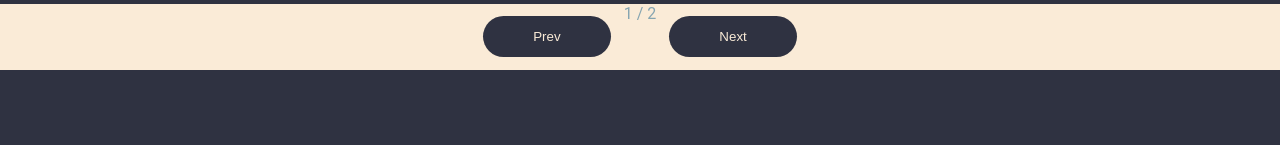
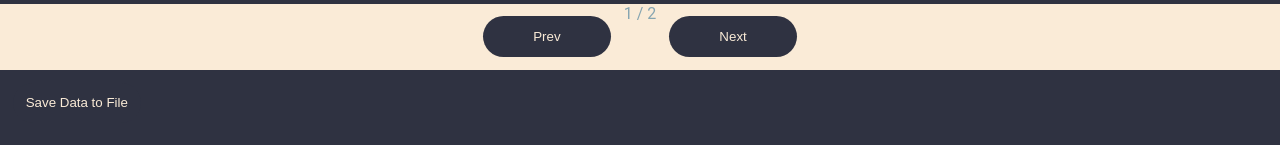
Before and after one commit to FalasFry/flashCards, a React (Vite) app: page / in a window 1280 px wide. Shown: the part 549-694 px from the top of the page. Built offline with nearby package versions, Linux system fonts and the light colour scheme.

Commit message:
writing to file works

```diff
--- /dev/null
+++ b/data.json
@@ -0,0 +1 @@
+{"0":{"Question":"What is a template pattern?","Answer":"If you are building a lot of simmilar classes you can create a template for them and then have subclasses to change only the parts needed to change","Hint":"Only chage parts of superclass"},"1":{"Question":"What is a strategy pattern?","Answer":"When you have multiple choices of algorithms, you can seperate them into subclasses and let the program choose the best one on runtime","Hint":"What algorithms works best for runtime"}}
--- a/src/renderer/src/App.jsx
+++ b/src/renderer/src/App.jsx
@@ -1,6 +1,7 @@
 import { useEffect, useState } from "react"
 import FlashCard from "./components/FlashCard";
 import testFile from "./assets/test.json"
+import FileOperations from "./components/FileOperations";
 
 function App() {
 
@@ -42,6 +43,8 @@ function App() {
         <button onClick={nextCard}>Next</button>
       </div>
 
+      <FileOperations/>
+
     </div>
   )
 }
--- a/src/renderer/src/assets/index.css
+++ b/src/renderer/src/assets/index.css
@@ -39,6 +39,7 @@ Button {
   background-color: #2f3241;
   color: antiquewhite;
   min-width: 10%;
+  cursor: pointer;
 }
 
 .container {
--- /dev/null
+++ b/src/renderer/src/components/FileOperations.jsx
@@ -0,0 +1,30 @@
+import React from 'react';
+
+const MyComponent = () => {
+  const handleSaveData = () => {
+    const data = {
+      "0":{
+          "Question": "What is a template pattern?",
+          "Answer": "If you are building a lot of simmilar classes you can create a template for them and then have subclasses to change only the parts needed to change",
+          "Hint": "Only chage parts of superclass"
+      },
+      "1":{
+          "Question": "What is a strategy pattern?",
+          "Answer": "When you have multiple choices of algorithms, you can seperate them into subclasses and let the program choose the best one on runtime",
+          "Hint": "What algorithms works best for runtime"
+      }
+  };
+    const filePath = 'data.json'; // Path to your JSON file
+
+    // Communicate with the main process to save data
+    window.api.saveDataToFile(data, filePath);
+  };
+
+  return (
+    <div>
+      <button onClick={handleSaveData}>Save Data to File</button>
+    </div>
+  );
+};
+
+export default MyComponent;
```
Also changed, not shown: src/preload/index.js (+12 -1 lines).
